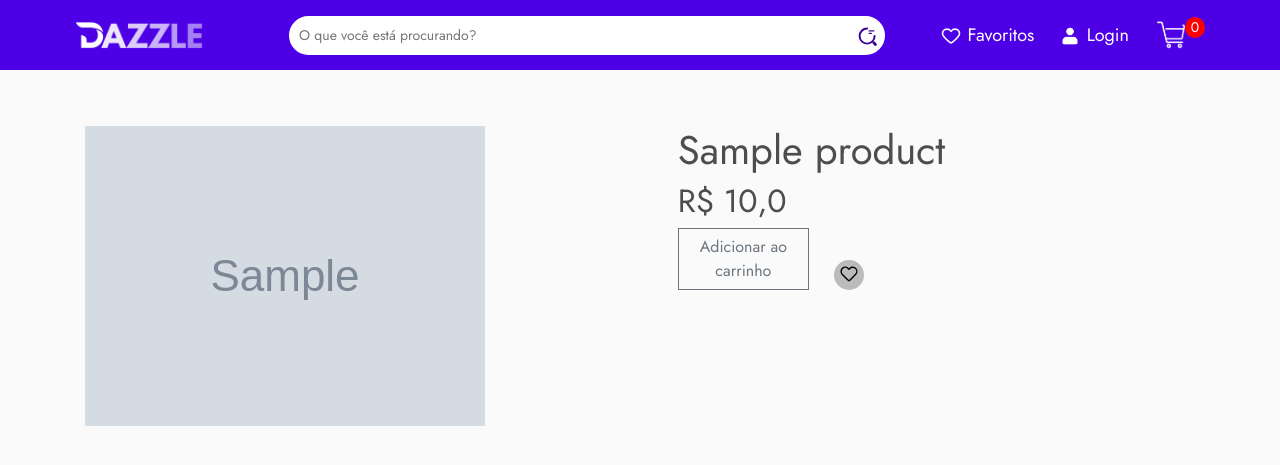
After one commit to tatianysouza/DjangoEcommerce, a Django app: page /product/1/ in a window 1280 px wide. The commit adds this page. Shown: the top 465 px of the page. Run offline with Django 5.2, Linux system fonts and the light colour scheme; tables that the repository leaves empty hold one stand-in row (values such as "Sample post"); grey boxes marked "Sample" are stand-in pictures; some libraries are stand-ins or nearby versions; some web fonts are replaced.

Commit message:
Adicionando função de visualização de produtos

```diff
--- a/ecommerce/static/css/main.css
+++ b/ecommerce/static/css/main.css
@@ -160,3 +160,71 @@ h1,h2,h3,h4,h5,h6{
     outline: none !important;
     box-shadow: none !important;
 }
+
+.product-detail-container {
+    display: flex;
+    justify-content: space-between;
+    align-items: flex-start;
+	margin-top: 5%;
+	gap: 5%;
+}
+
+.product-image {
+    flex: 1;
+    margin-right: 20px;
+}
+
+.product-info {
+    flex: 1;
+}
+.container input {
+	position: absolute;
+	opacity: 0;
+	cursor: pointer;
+	height: 0;
+	width: 0;
+  }
+
+  .container {
+    display: block;
+    position: relative;
+    cursor: pointer;
+    font-size: 20px;
+    user-select: none;
+    transition: 100ms;
+	margin-top: 2%;
+}
+
+.checkmark {
+    position: absolute;
+    top: -2px;
+    left: 21px;
+    height: 2em;
+    width: 2em;
+    transition: 100ms;
+    animation: dislike_effect 400ms ease;
+}
+
+.container input:checked ~ .checkmark path {
+    fill: #FF5353;
+    stroke-width: 0;
+}
+
+.container input ~ .checkmark path {
+    fill: none;
+    stroke-width: 20px;
+}
+
+.checkmark-background {
+    position: absolute;
+    height: 30px;
+    width: 30px;
+    background-color: #bbb;
+    border-radius: 50%;
+    display: inline-block;
+}
+.button-container {
+    display: flex;
+    align-items: center;
+    gap: 10px;
+}
--- a/ecommerce/store/templates/store/main.html
+++ b/ecommerce/store/templates/store/main.html
@@ -82,8 +82,6 @@
 		    </form>
 		</div>
 
-
-
 		  <div class="form-inline my-2 my-lg-0">
 			<a href="#" class="btn btn-warning">
 				<img src="{% static 'images/coracao.png' %}" alt="Login Icon" style="width: 20px; height: 20px;">
--- /dev/null
+++ b/ecommerce/store/templates/store/product_detail.html
@@ -0,0 +1,25 @@
+{% extends "store/main.html" %}
+{% block content %}
+<div class="product-detail-container">
+    <div class="product-image">
+        <img src="{{ product.imageURL }}" alt="{{ product.name }}">
+    </div>
+    <div class="product-info">
+        <h1>{{ product.name }}</h1>
+        <h2>R$ {{ product.price }}</h2>
+        <div class="button-container">
+            <button data-product="{{product.id}}" data-action="add" class="btn btn-outline-secondary add-btn update-cart">Adicionar ao carrinho</button>
+            <label class="container">
+                <input type="checkbox">
+                <div class="checkmark-background"></div>
+                <div class="checkmark">
+                    <svg viewBox="0 0 256 256" width="18px" height="18px">
+                        <rect fill="none" height="256" width="256"></rect>
+                        <path d="M224.6,51.9a59.5,59.5,0,0,0-43-19.9,60.5,60.5,0,0,0-44,17.6L128,59.1l-7.5-7.4C97.2,28.3,59.2,26.3,35.9,47.4a59.9,59.9,0,0,0-2.3,87l83.1,83.1a15.9,15.9,0,0,0,22.6,0l81-81C243.7,113.2,245.6,75.2,224.6,51.9Z" stroke-width="20px" stroke="#000" fill="none"></path>
+                    </svg>
+                </div>
+            </label>
+        </div>
+    </div>
+</div>
+{% endblock content %}
--- a/ecommerce/store/templates/store/search_results.html
+++ b/ecommerce/store/templates/store/search_results.html
@@ -9,7 +9,7 @@
                 <h6><strong>{{product.name}}</strong></h6>
                 <hr>
                 <button data-product="{{product.id}}" data-action="add" class="btn btn-outline-secondary add-btn update-cart">Add to cart</button>
-                <a class="btn btn-outline-success" href="#">Ver</a>
+                <a class="btn btn-outline-success" href="{% url 'product_detail' product.id %}">Ver</a>
                 <h4 style="display: inline-block; float: right ;"><strong>R${{product.price|floatformat:2}}</strong></h4>
             </div>
         </div>
--- a/ecommerce/store/templates/store/store.html
+++ b/ecommerce/store/templates/store/store.html
@@ -9,7 +9,7 @@
                 <h6><strong>{{product.name}}</strong></h6>
                 <hr>
                 <button data-product="{{product.id}}" data-action="add" class="btn btn-outline-secondary add-btn update-cart">add to Cart</button>
-                <a class="btn btn-outline-success" href="#">View</a>
+                <a class="btn btn-outline-success" href="{% url 'product_detail' product.id %}">Ver</a>
                 <h4 style="display: inline-block; float: right ;"><strong>R${{product.price|floatformat:2}}</strong></h4>
             </div>
         </div>
--- a/ecommerce/store/urls.py
+++ b/ecommerce/store/urls.py
@@ -9,4 +9,6 @@ urlpatterns = [
     path("update_item/", views.updateItem, name="update_item"),
     path("process_order/", views.processOrder, name="process_order"),
     path("search_results/", views.search_results, name="search_results"),
+    path('product/<int:product_id>/', views.product_detail, name='product_detail'),
+
 ]
--- a/ecommerce/store/views.py
+++ b/ecommerce/store/views.py
@@ -97,3 +97,11 @@ def search_results(request):
 
     context = {"products": products, "cartItems": cartItems}
     return render(request, "store/search_results.html", context)
+
+def product_detail(request, product_id):
+    data = cartData(request)
+    cartItems = data["cartItems"]
+
+    product = Product.objects.get(id=product_id)
+    context = {'product': product, 'cartItems': cartItems}
+    return render(request, 'store/product_detail.html', context)
```
